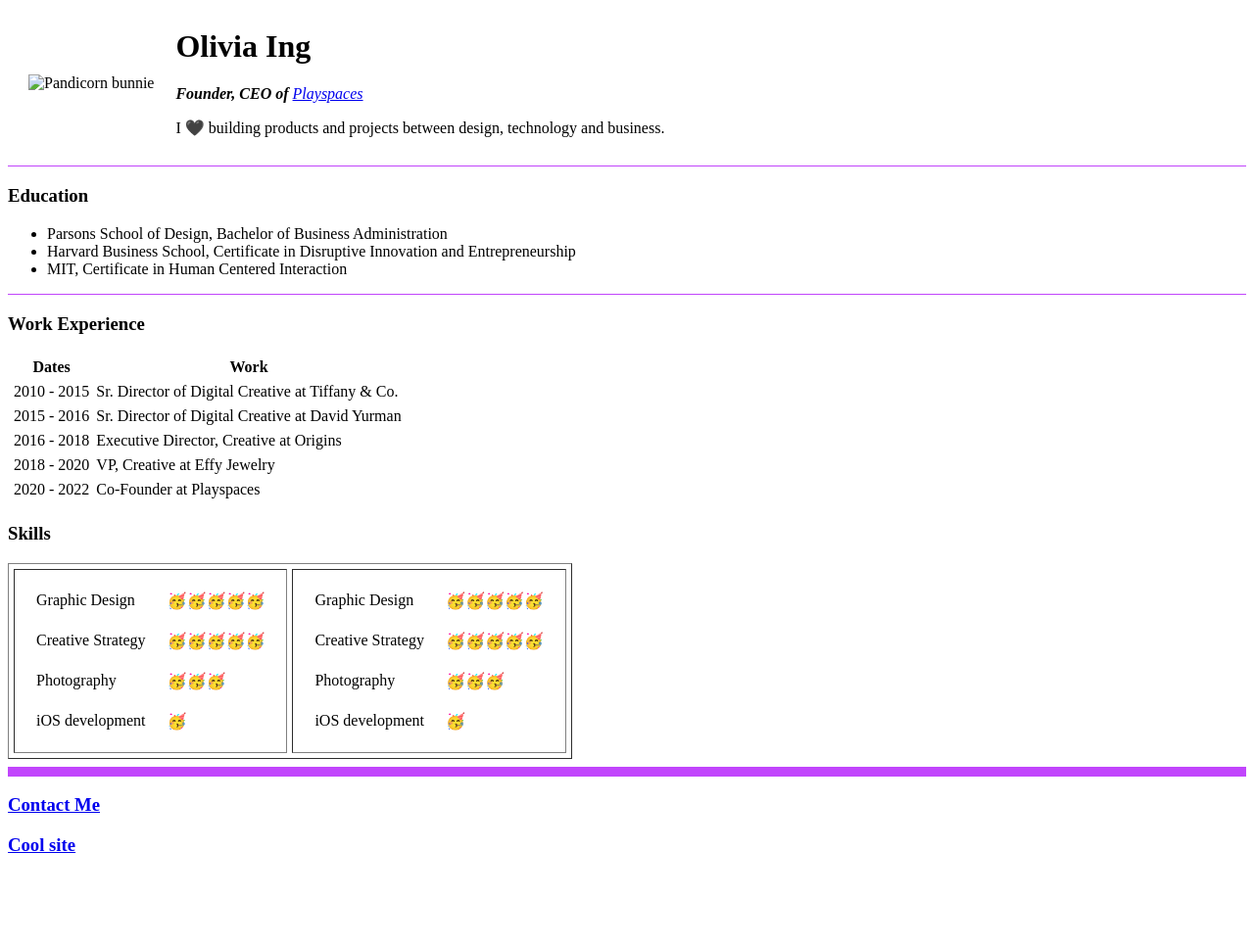
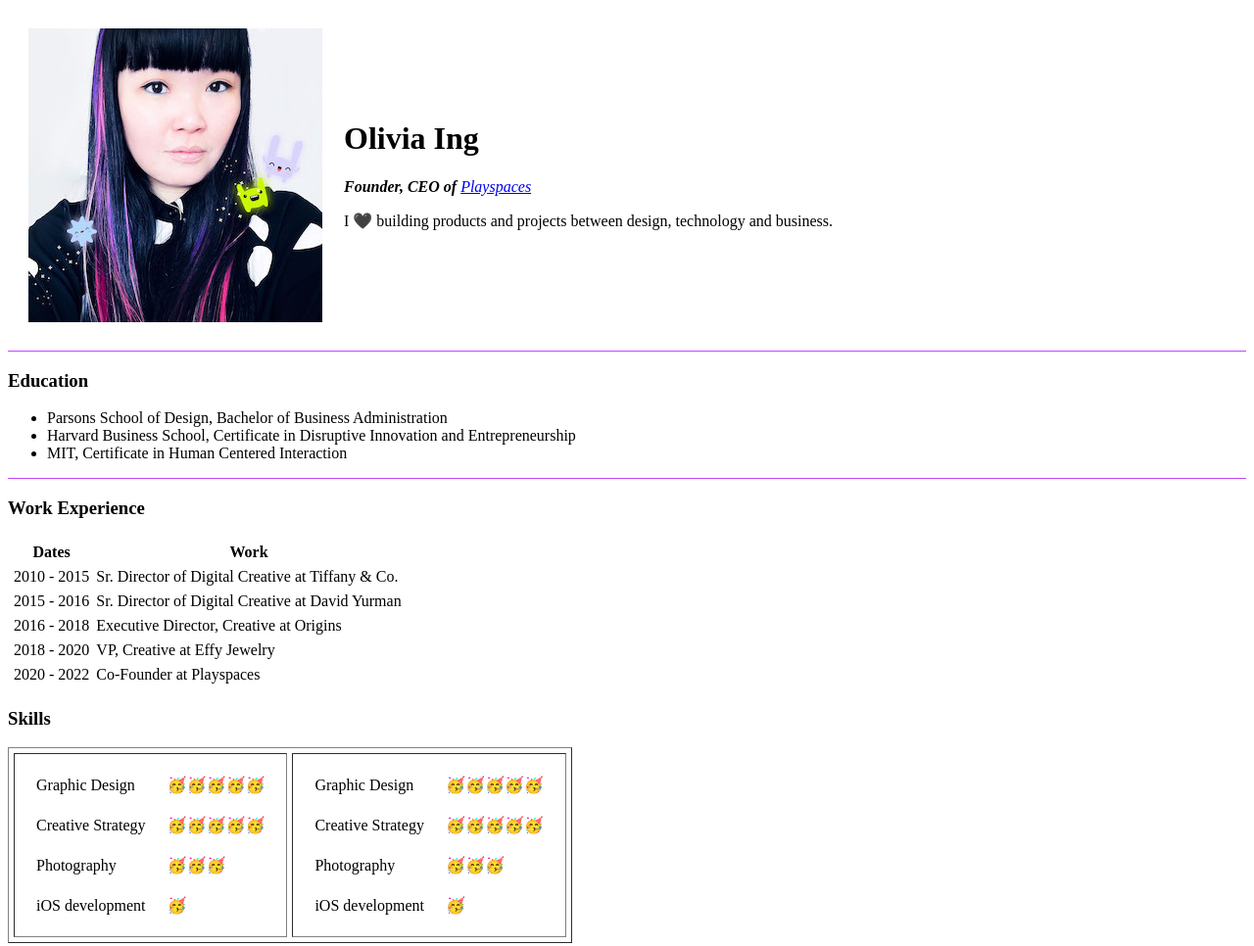
Before and after one commit to chromabunnie/cv, a plain HTML site: page index.html in a window 1280 px wide. Shown: the top 966 px of the page at 98% size. Before the commit the page ends 893 px from the top, so only its background shows below. Drawn offline with Linux system fonts and the light colour scheme.

Commit message:
Update index.html

```diff
--- a/index.html
+++ b/index.html
@@ -10,7 +10,7 @@
 <body>
 <table cellspacing="20">
   <tr>
-  <td><img src="OI_portrait.jpg" alt="Pandicorn bunnie"></td>
+  <td><img src="https://github.com/chromabunnie/cv/blob/main/Images/OI_portrait.jpg" alt="Pandicorn bunnie"></td>
     <td>  <h1>Olivia Ing</h1>
       <p><em><strong>Founder, CEO of</strong> <a href="https://playspaces.co">Playspaces</a></em></p>
       <p>I 🖤 building products and projects between design, technology and business.  </p>
```
